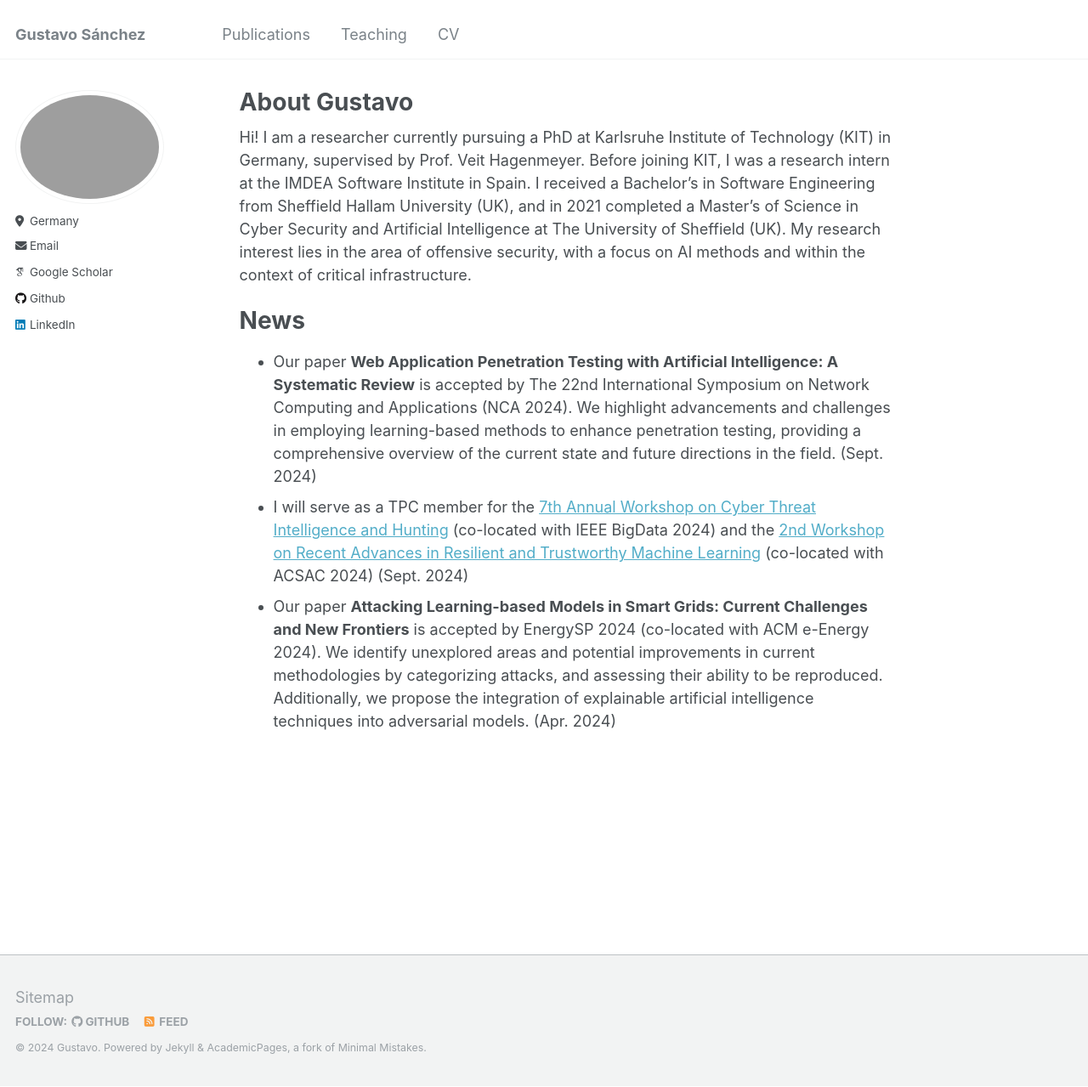
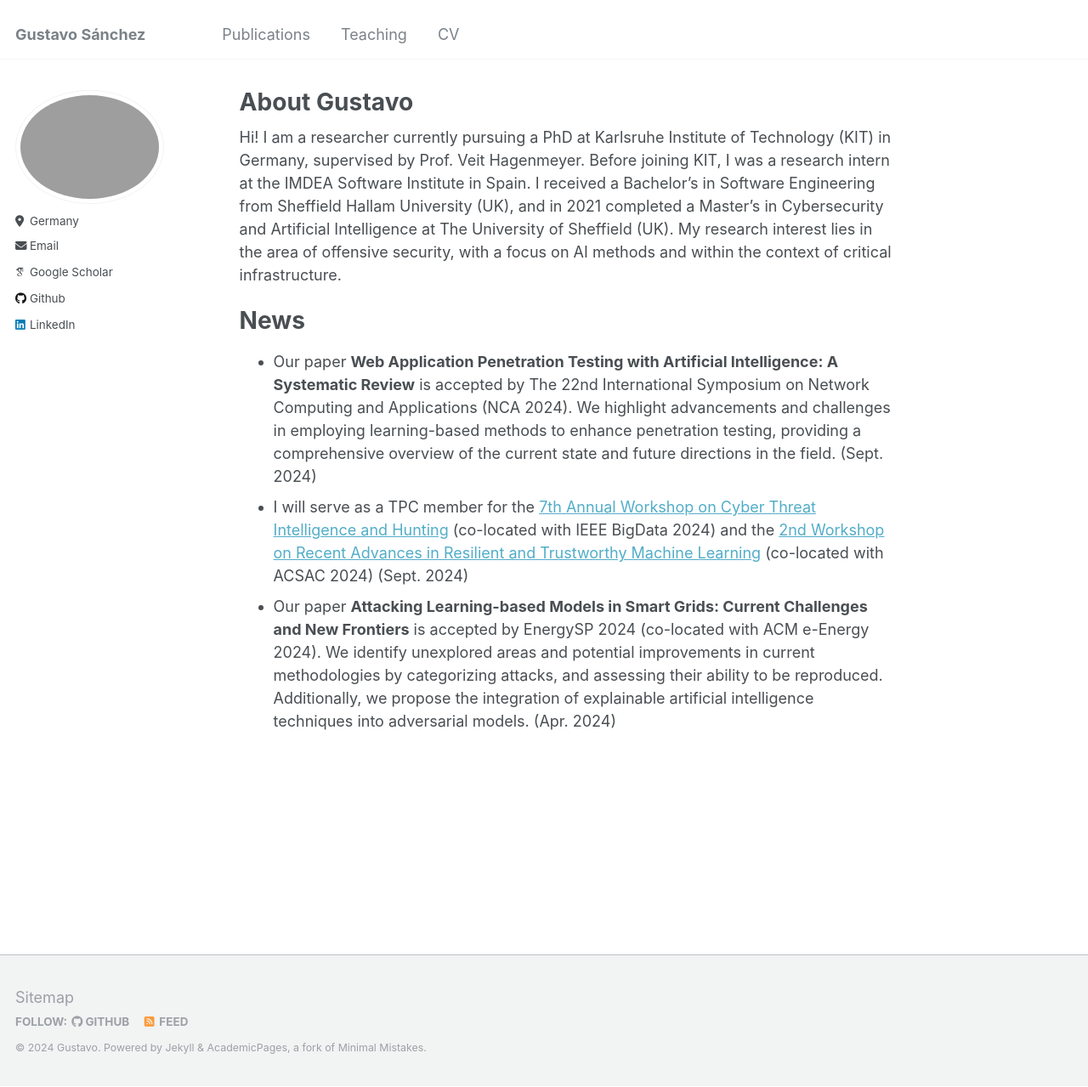
Before and after one commit to gus5298/gus5298.github.io, a Jekyll site: the page built from _pages/about.md, in a window 1280 px wide and 1279 px high. Shown: the whole window at 85% size. Built offline with Jekyll 4.4.1, drawn with Linux system fonts in a browser that asks for light colours; some web fonts are replaced.

Commit message:
Update about.md

```diff
--- a/_pages/about.md
+++ b/_pages/about.md
@@ -7,7 +7,7 @@ redirect_from:
   - /about.html
 ---
 
-Hi! I am a researcher currently pursuing a PhD at Karlsruhe Institute of Technology (KIT) in Germany, supervised by Prof. Veit Hagenmeyer. Before joining KIT, I was a research intern at the IMDEA Software Institute in Spain. I received a Bachelor’s in Software Engineering from Sheffield Hallam University (UK), and in 2021 completed a Master’s of Science in Cyber Security and Artificial Intelligence at The University of Sheffield (UK). My research interest lies in the area of offensive security, with a focus on AI methods and within the context of critical infrastructure.
+Hi! I am a researcher currently pursuing a PhD at Karlsruhe Institute of Technology (KIT) in Germany, supervised by Prof. Veit Hagenmeyer. Before joining KIT, I was a research intern at the IMDEA Software Institute in Spain. I received a Bachelor’s in Software Engineering from Sheffield Hallam University (UK), and in 2021 completed a Master’s in Cybersecurity and Artificial Intelligence at The University of Sheffield (UK). My research interest lies in the area of offensive security, with a focus on AI methods and within the context of critical infrastructure.
 
 News
 ======
```
